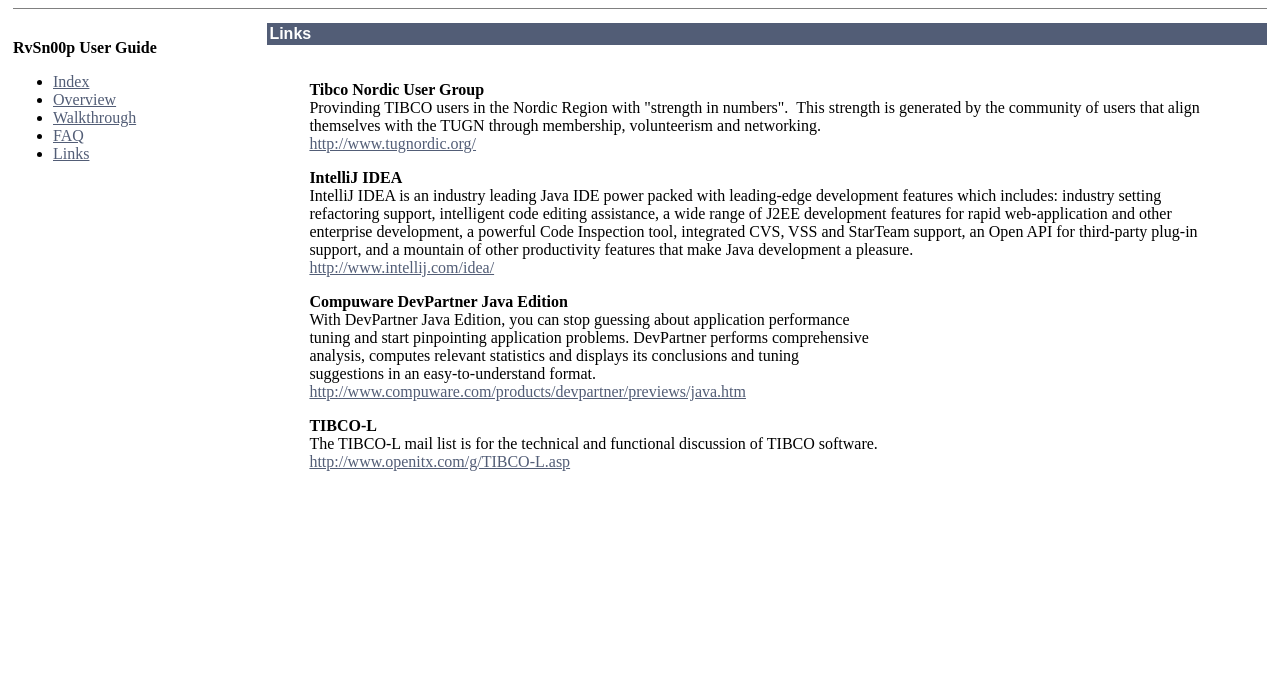
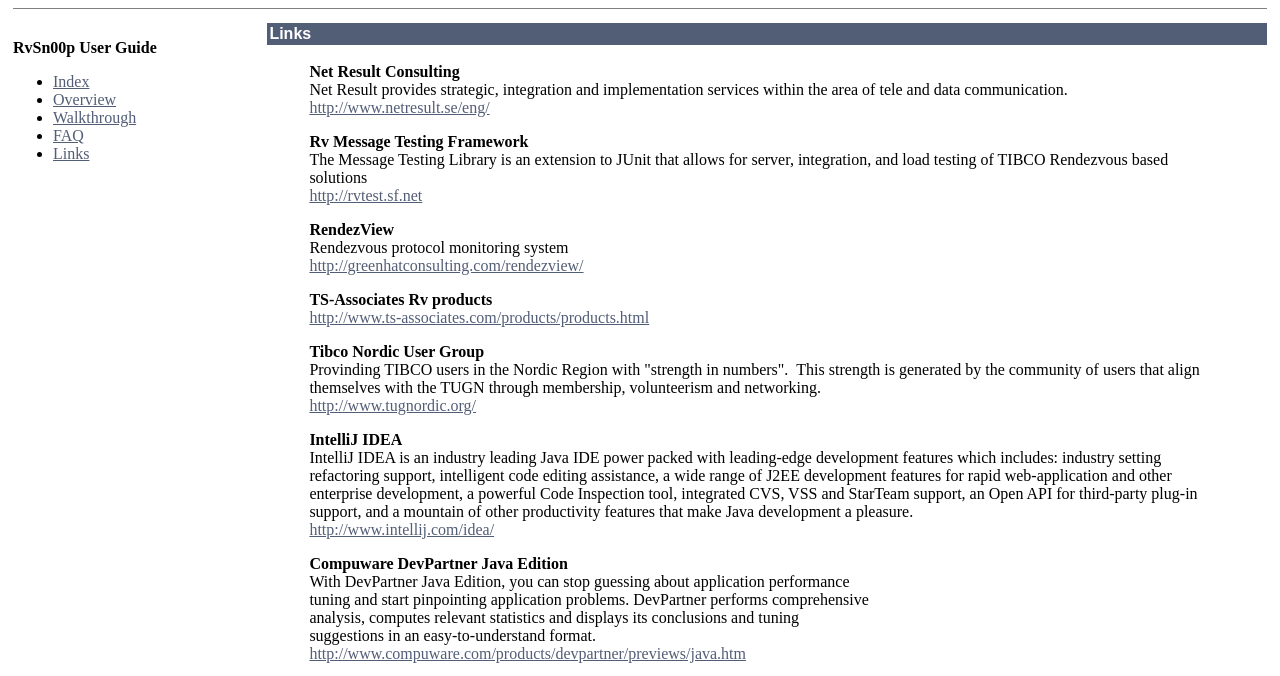
Before and after one commit to ianp/rvsnoop, a plain HTML site: page webpage/links.html in a window 1280 px wide. Shown: the part 77-753 px from the top of the page. Drawn offline with Linux system fonts and the light colour scheme.

Commit message:
no message

```diff
--- a/webpage/links.html
+++ b/webpage/links.html
@@ -53,8 +53,28 @@
           <tr>
             <td>
             <blockquote>
-              <p><br>
-              <b>Tibco Nordic User Group<br>
+              <p><span style="font-weight: bold;">Net Result Consulting</span><br>
+Net Result provides strategic, integration and implementation services
+within the area of tele and data communication.<br>
+              <a href="http://www.netresult.se/eng/">http://www.netresult.se/eng/<br>
+              </a></p>
+              <p><span style="font-weight: bold;">Rv Message Testing
+Framework</span><br>
+The Message Testing Library is an extension to JUnit that allows for
+server, integration, and load testing of TIBCO Rendezvous based
+solutions<br>
+              <a href="http://rvtest.sf.net">http://rvtest.sf.net<br>
+              </a></p>
+              <p><span style="font-weight: bold;">RendezView<br>
+              </span>Rendezvous protocol monitoring system<br>
+              <a href="http://greenhatconsulting.com/rendezview/">http://greenhatconsulting.com/rendezview/</a><br>
+              </p>
+              <p><span style="font-weight: bold;">TS-Associates Rv
+products</span><br>
+              <a
+ href="http://www.ts-associates.com/products/products.html">http://www.ts-associates.com/products/products.html</a><br>
+              </p>
+              <p><b>Tibco Nordic User Group<br>
               </b>Provinding TIBCO users in the Nordic Region with
 "strength in numbers". &nbsp;This strength is generated by the community
 of users that align themselves with the TUGN through membership,
@@ -67,9 +87,9 @@ volunteerism and networking. <b><span style="font-weight: bold;"></span><span
 packed with leading-edge development features which includes: industry
 setting refactoring support, intelligent code editing assistance, a wide
 range of J2EE development features for rapid web-application and other
-enterprise development, a powerful Code Inspection tool, integrated
-CVS, VSS and StarTeam support, an Open API for third-party plug-in
-support, and a mountain of other productivity features that make Java
+enterprise development, a powerful Code Inspection tool, integrated CVS,
+VSS and StarTeam support, an Open API for third-party plug-in support,
+and a mountain of other productivity features that make Java
 development a pleasure.<br>
               <a href="http://www.intellij.com/idea/">http://www.intellij.com/idea/</a><br>
               </p>
```
